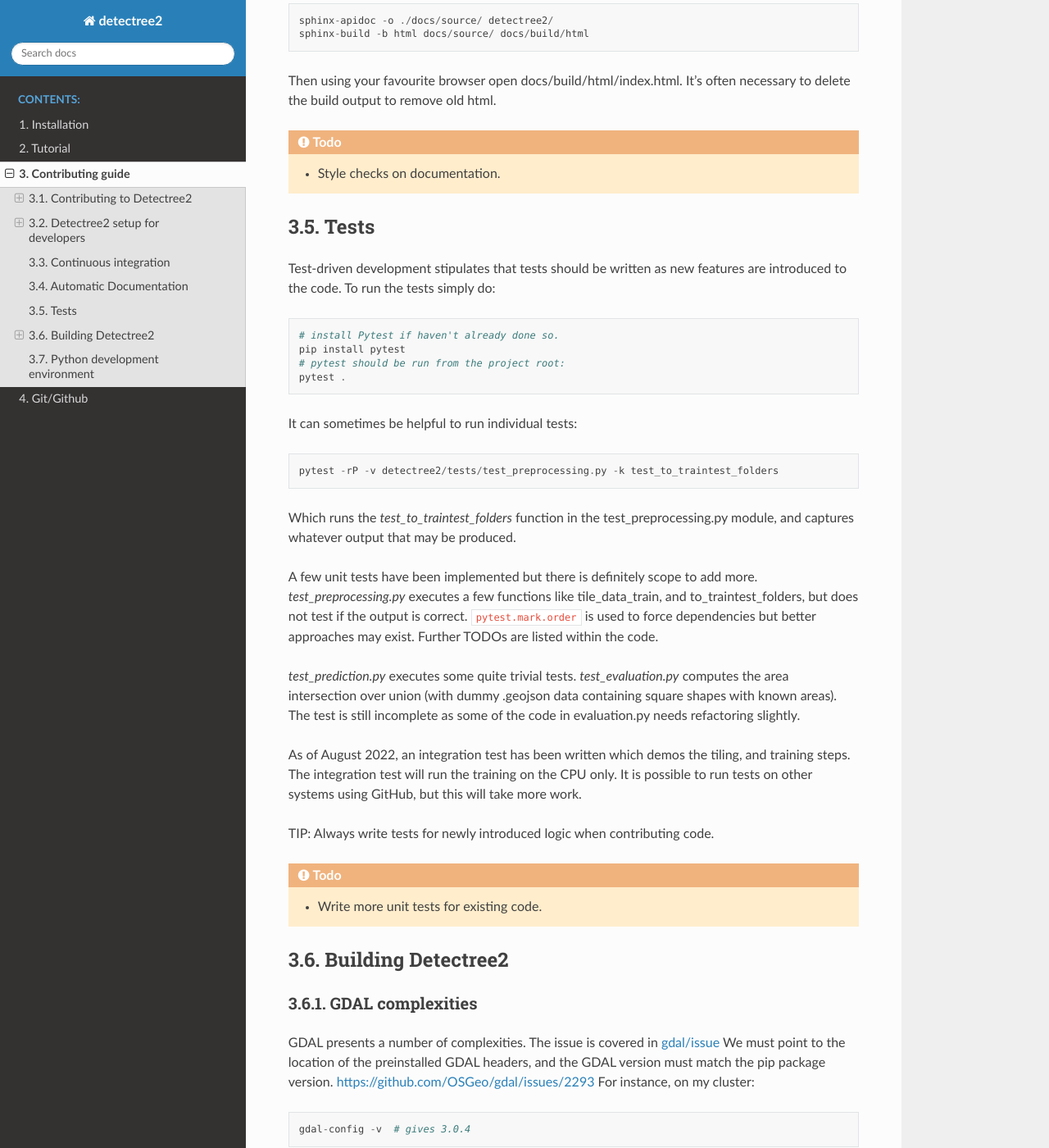
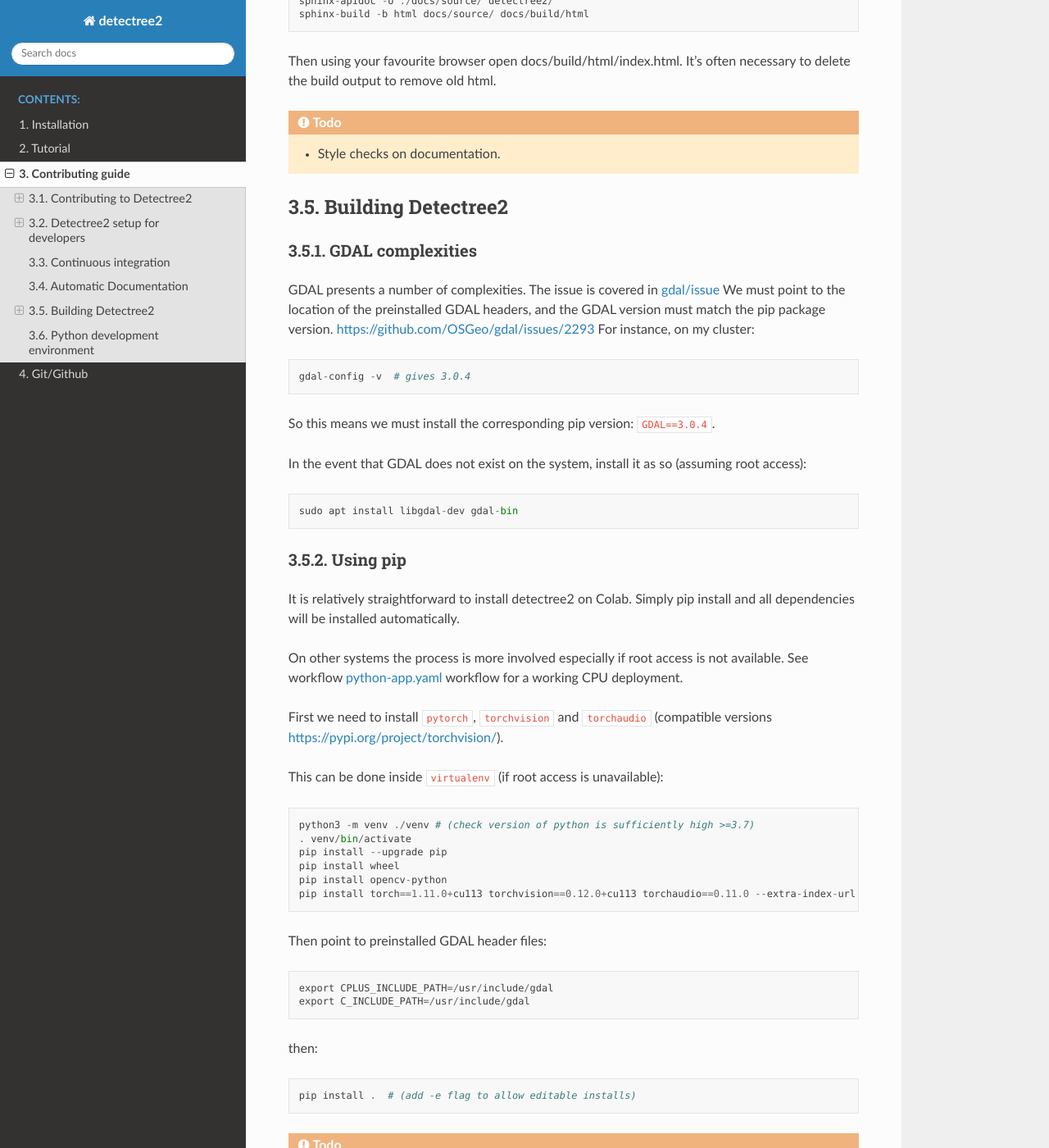
Before and after one commit to PatBall1/detectree2, a Sphinx documentation site: the page built from docs/source/contributing.rst, in a window 1280 px wide and 1400 px high, scrolled down 10638 px. Shown: the whole window at 82% size. Built offline with Sphinx 7.4.7 and the Read the Docs theme 2.0.0, drawn with Linux system fonts in a browser that asks for light colours; pages that are not in the unit, such as notebooks, are missing from menus; some of the changed lines change nothing that is shown; some of the changed text lies outside the part shown.

Commit message:
test sphinx

```diff
--- a/docs/source/contributing.rst
+++ b/docs/source/contributing.rst
@@ -362,34 +362,34 @@
 
     * Style checks on documentation.
 
-=====
-Tests
-=====
+.. =====
+.. Tests
+.. =====
 
-Test-driven development stipulates that tests should be written as new features are introduced to the code. To run the tests simply do::
+.. Test-driven development stipulates that tests should be written as new features are introduced to the code. To run the tests simply do::
 
-    # install Pytest if haven't already done so.
-    pip install pytest
-    # pytest should be run from the project root:
-    pytest .
+..     # install Pytest if haven't already done so.
+..     pip install pytest
+..     # pytest should be run from the project root:
+..     pytest .
 
-It can sometimes be helpful to run individual tests::
+.. It can sometimes be helpful to run individual tests::
 
-    pytest -rP -v detectree2/tests/test_preprocessing.py -k test_to_traintest_folders
+..     pytest -rP -v detectree2/tests/test_preprocessing.py -k test_to_traintest_folders
 
-Which runs the *test_to_traintest_folders* function in the test_preprocessing.py module, and captures whatever output that may be produced.
+.. Which runs the *test_to_traintest_folders* function in the test_preprocessing.py module, and captures whatever output that may be produced.
 
-A few unit tests have been implemented but there is definitely scope to add more. *test_preprocessing.py* executes a few functions like tile_data_train, and to_traintest_folders, but does not test if the output is correct. ``pytest.mark.order`` is used to force dependencies but better approaches may exist. Further TODOs are listed within the code.
+.. A few unit tests have been implemented but there is definitely scope to add more. *test_preprocessing.py* executes a few functions like tile_data_train, and to_traintest_folders, but does not test if the output is correct. ``pytest.mark.order`` is used to force dependencies but better approaches may exist. Further TODOs are listed within the code.
 
-*test_prediction.py* executes some quite trivial tests. *test_evaluation.py* computes the area intersection over union (with dummy .geojson data containing square shapes with known areas). The test is still incomplete as some of the code in evaluation.py needs refactoring slightly.
+.. *test_prediction.py* executes some quite trivial tests. *test_evaluation.py* computes the area intersection over union (with dummy .geojson data containing square shapes with known areas). The test is still incomplete as some of the code in evaluation.py needs refactoring slightly.
 
-As of August 2022, an integration test has been written which demos the tiling, and training steps. The integration test will run the training on the CPU only. It is possible to run tests on other systems using GitHub, but this will take more work.
+.. As of August 2022, an integration test has been written which demos the tiling, and training steps. The integration test will run the training on the CPU only. It is possible to run tests on other systems using GitHub, but this will take more work.
 
-TIP: Always write tests for newly introduced logic when contributing code.
+.. TIP: Always write tests for newly introduced logic when contributing code.
 
-.. todo::
+.. .. todo::
 
-    * Write more unit tests for existing code.
+..     * Write more unit tests for existing code.
 
 ===================
 Building Detectree2
```
Also changed, not shown: 1 other file.
